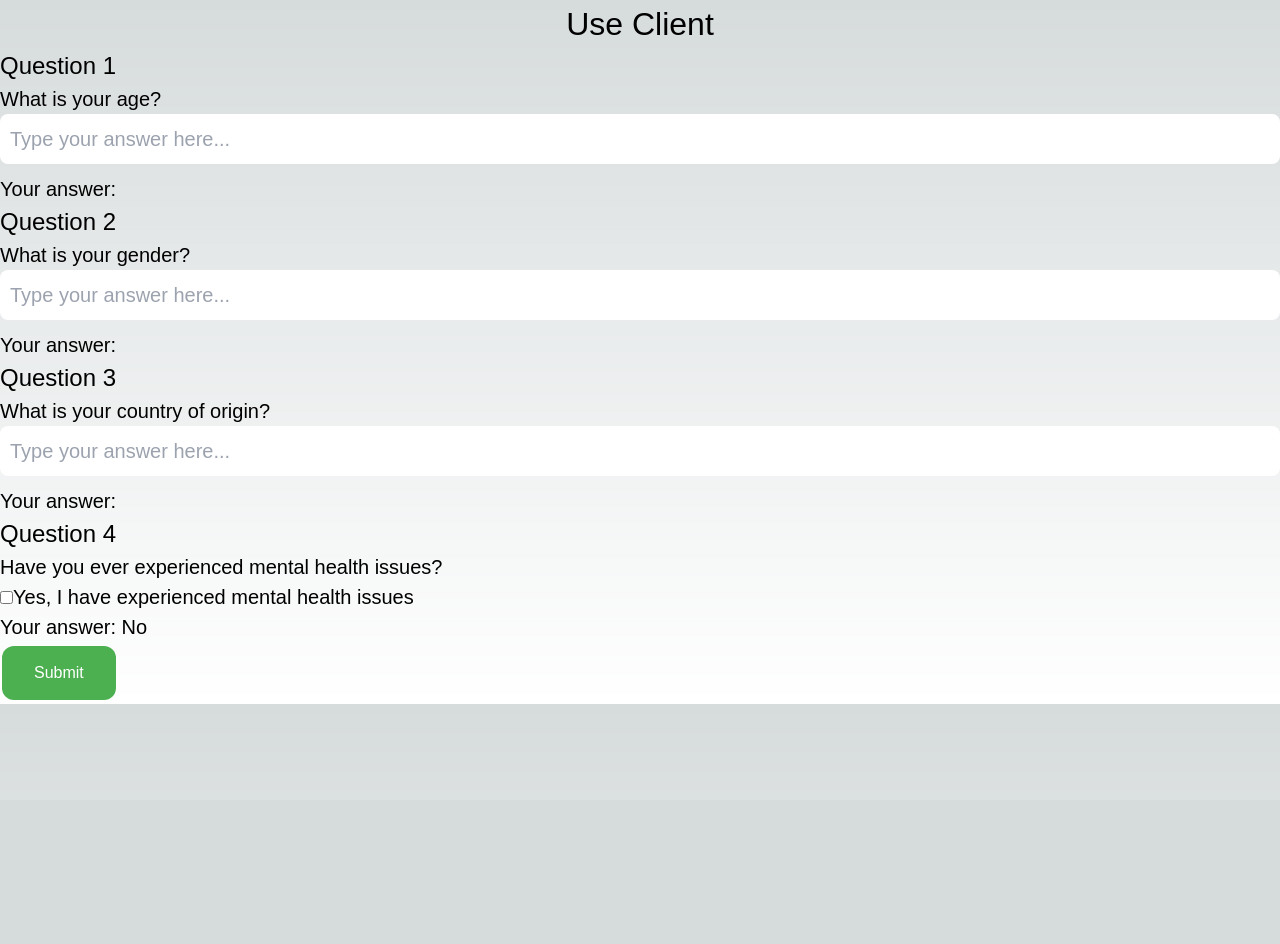
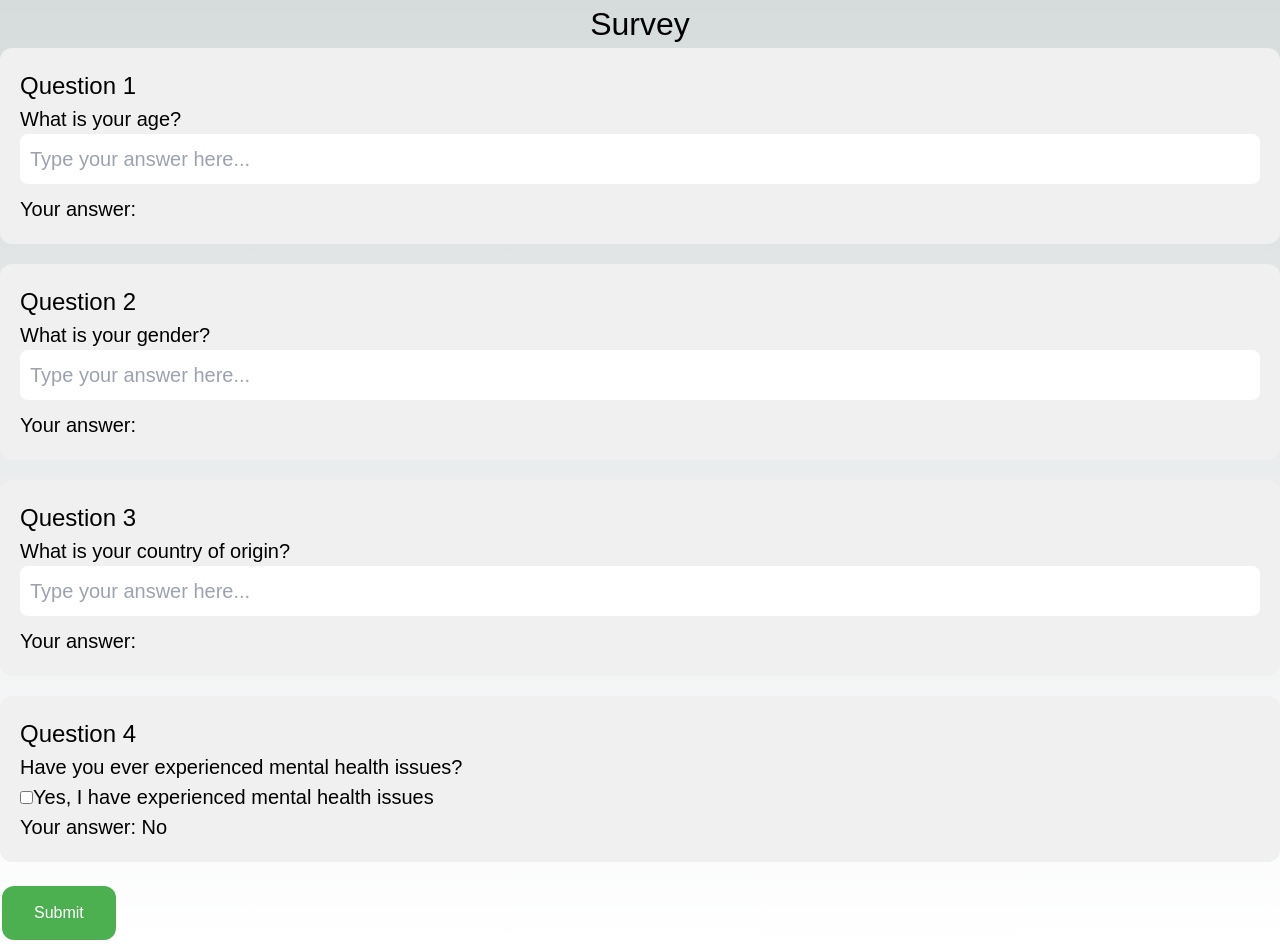
Before and after one commit to hangxue-wustl/postgres-kysely, a Next.js app: page /survey in a window 1280 px wide. Before the commit the page ends 800 px from the top, so only its background shows below. Built offline with nearby package versions, Linux system fonts and the light colour scheme.

Commit message:
update UI

```diff
--- a/app/survey/page.tsx
+++ b/app/survey/page.tsx
@@ -36,14 +36,14 @@ const Page: React.FC = () => {
       mentalHealthIssues,
     };
     writeSurveyResults(data);
-
   };
 
   return (
     <div style={{ fontFamily: 'Arial, sans-serif', fontSize: '18px' }}>
-      <h1 style={{ fontSize: '32px', textAlign: 'center' }}>Use Client</h1>
+      <h1 style={{ fontSize: '32px', textAlign: 'center' }}>Survey</h1>
 
-      <div>
+      {/* Question 1 */}
+      <div style={{ backgroundColor: '#f0f0f0', padding: '20px', borderRadius: '12px', marginBottom: '20px' }}>
         <h2 style={{ fontSize: '24px' }}>Question 1</h2>
         <p style={{ fontSize: '20px' }}>What is your age?</p>
         <input
@@ -56,7 +56,8 @@ const Page: React.FC = () => {
         <p style={{ fontSize: '20px' }}>Your answer: {age}</p>
       </div>
 
-      <div>
+      {/* Question 2 */}
+      <div style={{ backgroundColor: '#f0f0f0', padding: '20px', borderRadius: '12px', marginBottom: '20px' }}>
         <h2 style={{ fontSize: '24px' }}>Question 2</h2>
         <p style={{ fontSize: '20px' }}>What is your gender?</p>
         <input
@@ -69,7 +70,8 @@ const Page: React.FC = () => {
         <p style={{ fontSize: '20px' }}>Your answer: {gender}</p>
       </div>
 
-      <div>
+      {/* Question 3 */}
+      <div style={{ backgroundColor: '#f0f0f0', padding: '20px', borderRadius: '12px', marginBottom: '20px' }}>
         <h2 style={{ fontSize: '24px' }}>Question 3</h2>
         <p style={{ fontSize: '20px' }}>What is your country of origin?</p>
         <input
@@ -82,7 +84,8 @@ const Page: React.FC = () => {
         <p style={{ fontSize: '20px' }}>Your answer: {country}</p>
       </div>
 
-      <div>
+      {/* Question 4 */}
+      <div style={{ backgroundColor: '#f0f0f0', padding: '20px', borderRadius: '12px', marginBottom: '20px' }}>
         <h2 style={{ fontSize: '24px' }}>Question 4</h2>
         <p style={{ fontSize: '20px' }}>Have you ever experienced mental health issues?</p>
         <label style={{ fontSize: '20px', marginBottom: '10px' }}>
```
